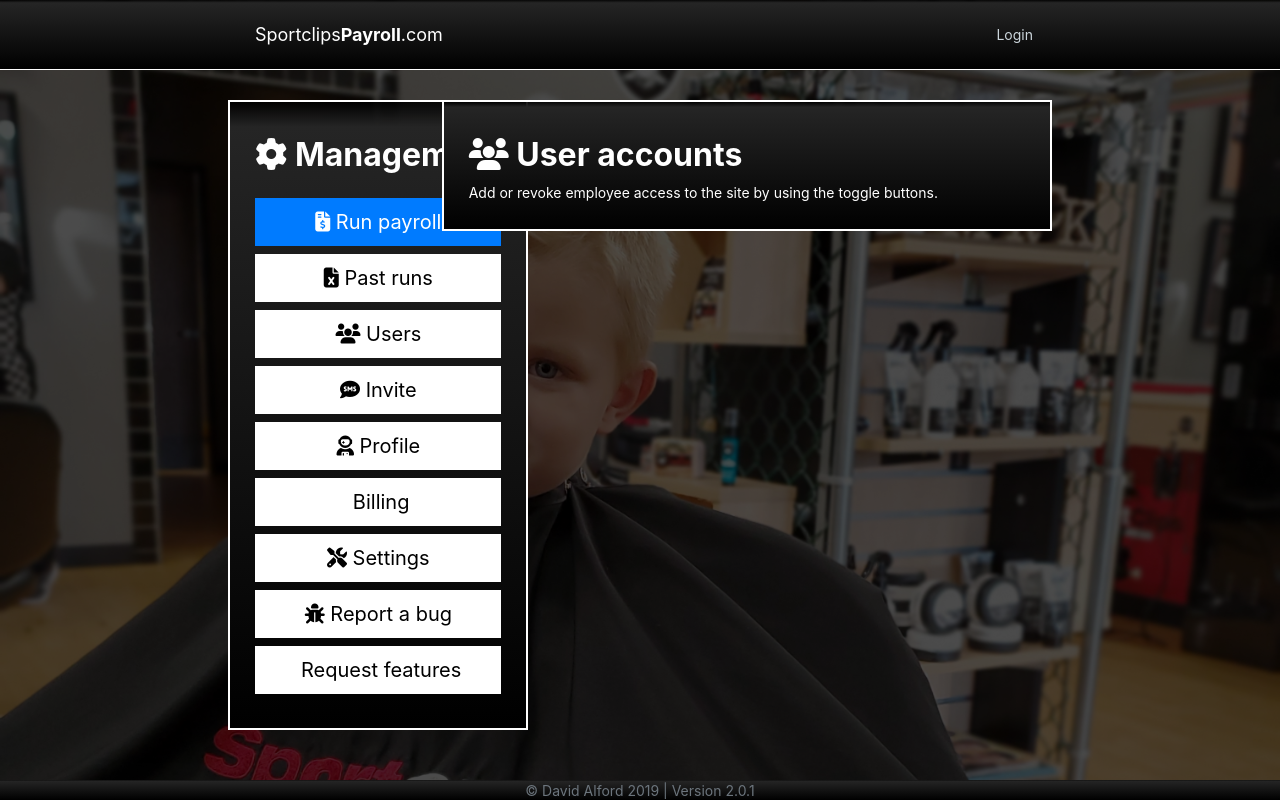
After one commit to 5starkarma/sportclips_project, a Django app: template apps/users/templates/users/user_list.html in a window 1280 px wide. The commit adds this page. Run offline with Django 3.2, Linux system fonts and the light colour scheme; the template is opened without the code that fills it, so the values that code supplies are empty; some libraries are stand-ins or nearby versions.

Commit message:
add user account status toggle

```diff
--- a/apps/base/templates/base/user-panel.html
+++ b/apps/base/templates/base/user-panel.html
@@ -15,7 +15,7 @@
                     <button class="btn btn-default btn-lg btn-block" onclick="location.href='{% url 'reports' %}'">
                         <i class="fas fa-file-excel"></i> Past runs
                     </button>
-                    <button class="btn btn-default btn-lg btn-block" type="submit">
+                    <button class="btn btn-default btn-lg btn-block" onclick="location.href='{% url 'accounts' %}'">
                         <i class="fas fa-users"></i> Users
                     </button>
                     <button class="btn btn-default btn-lg btn-block" onclick="location.href='{% url 'invite' %}'">
--- /dev/null
+++ b/apps/users/templates/users/user_list.html
@@ -0,0 +1,50 @@
+{% extends "base/user-panel.html" %}
+{% load tz %}
+{% block panel %}
+
+<div class="col-md-9">
+    <div class="register-box">
+        <div class="container">
+            <h2 class="sign-up-title mt-4"><i class="fas fa-users"></i> User accounts</h2>
+            <p>Add or revoke employee access to the site by using the toggle buttons.</p>
+            {% for user in user_list %}
+            <table class="table table-dark">
+                <thead>
+                <tr>
+                    <th>User</th>
+                    <th>Phone</th>
+                    <th style="text-align: right;">Status</th>
+                </tr>
+                </thead>
+                <tbody>
+                <tr>
+                    <td>
+                        {{ user.get_full_name }}
+                    </td>
+                    <td>
+                        {{ user.phone }}
+                    </td>
+                    <td style="text-align: right;">
+                        {% if user.is_active %}
+                        <form action="" method="POST">{% csrf_token %}
+                            <input name="status" type=hidden value="{{ user.id }}">
+                            <button class="btn btn-default btn-sm" type="submit">
+                                <i class="fas fa-check"></i> Active</button>
+                        </form>
+                        {% else %}
+                        <form action="" method="POST">{% csrf_token %}
+                            <input name="status" type=hidden value="{{ user.id }}">
+                            <button class="btn btn-danger btn-sm" type="submit">
+                                <i class="fas fa-times-circle"></i> Inactive</button>
+                        </form>
+                        {% endif %}
+                    </td>
+                </tr>
+                </tbody>
+            </table>
+            {% endfor %}
+        </div>
+    </div>
+</div>
+
+{% endblock panel %}
--- a/apps/users/urls.py
+++ b/apps/users/urls.py
@@ -2,11 +2,13 @@ from django.urls import path
 from django.contrib.auth import views as auth_views
 
 from apps.users import views
+from apps.users.views import UserListView
 
 urlpatterns = [
     path('register/', views.user_register, name='users-register'),
     path('login/', auth_views.LoginView.as_view(template_name='users/login.html'), name='login'),
     path('logout/', auth_views.LogoutView.as_view(template_name='users/logout.html'), name='logout'),
+    path('accounts/', UserListView.as_view(), name='accounts'),
     path('password-reset/', auth_views.PasswordResetView.as_view(
         template_name='users/password_reset.html'),
          name='password_reset'),
--- a/static/css/main.css
+++ b/static/css/main.css
@@ -143,6 +143,9 @@ body {
 .table{
     background-color: rgba(37,37,37,1);
 }
+.align-right{
+    text-align: right;
+}
 .white{
     color: white;
 }
```
Also changed, not shown: apps/payroll/templates/payroll/reports.html (+5 -4 lines), apps/users/models.py (+7 -0 lines), apps/users/views.py (+21 -0 lines).
